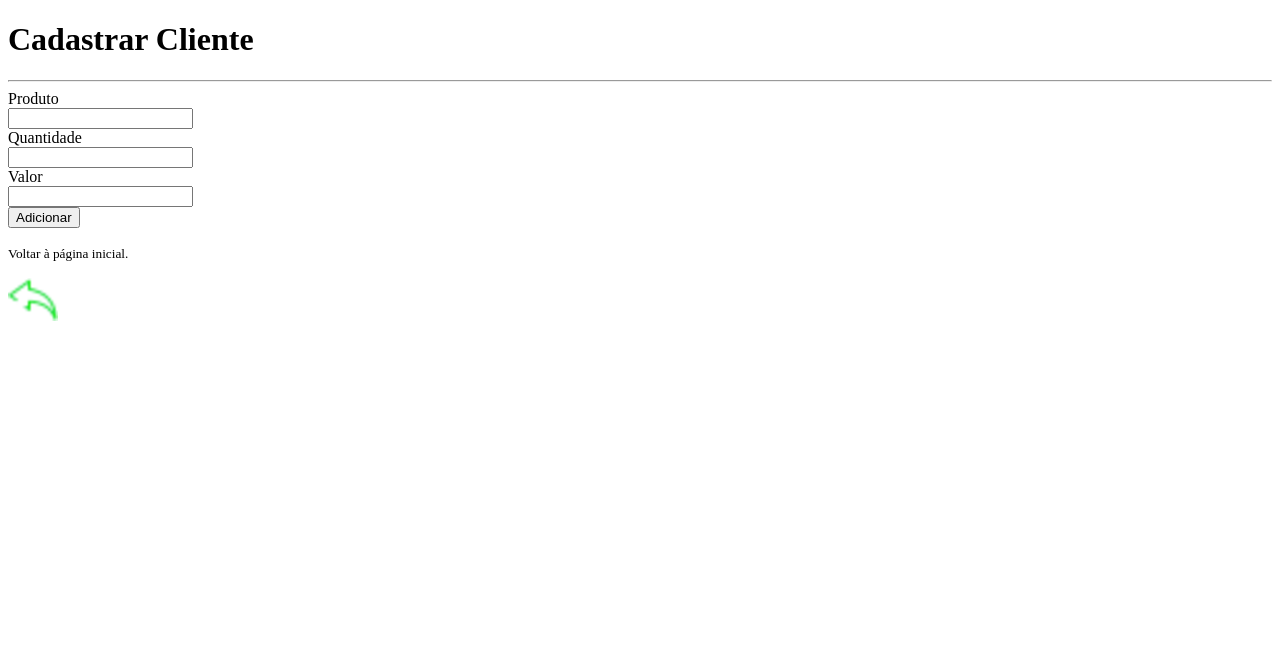
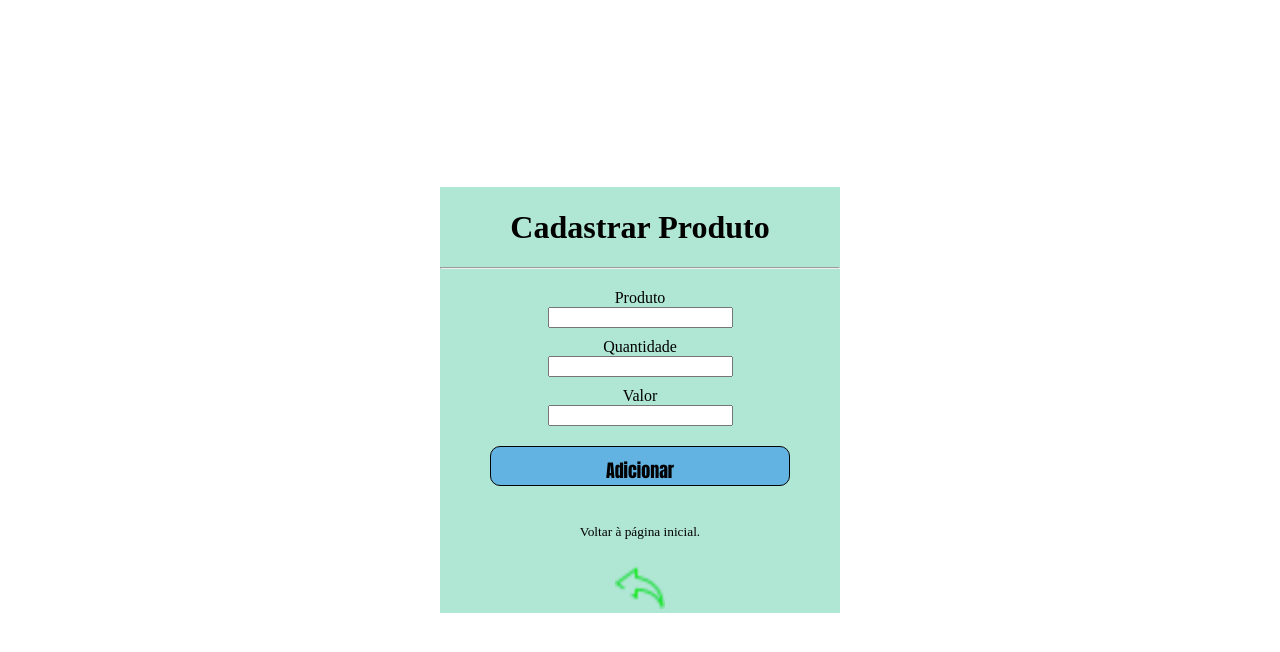
Before and after one commit to ZcvGuilherme/Cadastro_Cliente, a Flask app: template app/templates/cadastrar_produto.html in a window 1280 px wide. Shown: the top 652 px of the page. Run offline with Flask 3, Linux system fonts and the light colour scheme; the template is opened without the code that fills it, so the values that code supplies are empty.

Commit message:
continuando nos ajutes

```diff
--- a/app/templates/cadastrar_produto.html
+++ b/app/templates/cadastrar_produto.html
@@ -5,17 +5,19 @@
     <meta name="viewport" content="width=device-width, initial-scale=1.0">
     <link rel="stylesheet" href="{{ url_for ('static',filename='imagem/logoverde.png') }}" type="image/x-icon">
     <title>Cadastrar Produto</title>
+    <link rel="stylesheet" href="{{ url_for('static', filename='style.css') }}">
+    <script src="{{ url_for('static', filename='script.js') }}"></script>
 </head>
 <body>
     <div class="container">
-        <h1>Cadastrar Cliente</h1>
+        <h1>Cadastrar Produto</h1>
         <hr>
 
         <form action="{{ url_for('novo_produto') }}" method="POST">
 
             <div class="nome">
                 <label for="nome">Produto</label><br>
-                <input type="text" name="nome">
+                <input type="text" name="nome" id="nome">
             </div>
 
             <div class="quantidade">
@@ -25,7 +27,7 @@
 
             <div class="valor">
                 <label for="valor">Valor</label><br>
-                <input type="valor" name="valor" id="valor">
+                <input type="valor" name="valor">
             </div>
 
             <input type="submit" value="Adicionar">
```
